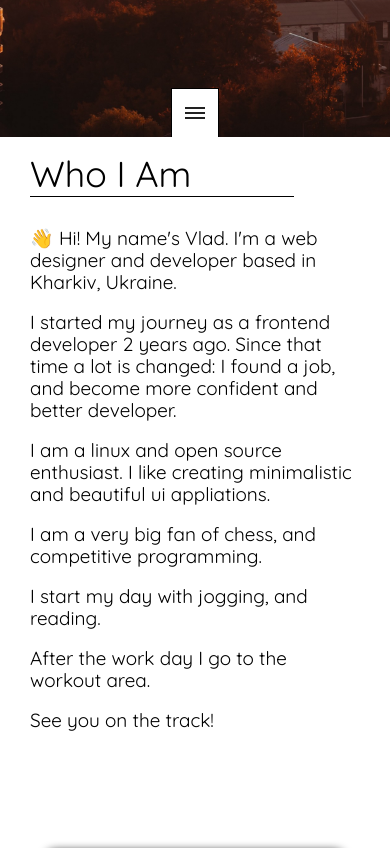
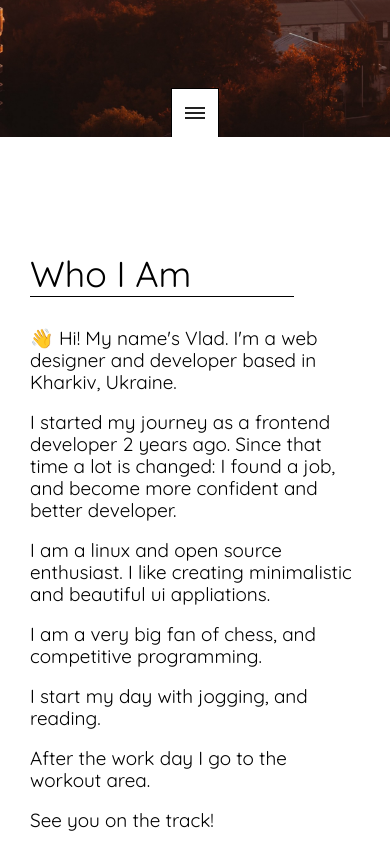
Before and after one commit to VladPetryshyn/VladPetryshyn.github.io, a plain HTML site: page index.html in a window 390 px wide. Shown: the part 707-1555 px from the top of the page. Drawn offline with Linux system fonts and the light colour scheme.

Commit message:
Quick fixed icon, title, and about-me section padding

```diff
--- a/index.html
+++ b/index.html
@@ -3,8 +3,9 @@
   <head>
     <meta charset="UTF-8" />
     <meta name="viewport" content="width=device-width, initial-scale=1.0" />
-    <title>Document</title>
+    <title>Vlad Petryshyn</title>
     <link rel="stylesheet" href="./css/style.css" />
+    <link rel="shortcut icon" type="image/x-icon" href="./img/logo.ico" />
   </head>
   <body>
     <main class="wrapper">
--- a/scss/style.scss
+++ b/scss/style.scss
@@ -266,6 +266,7 @@ body.nav-active {
   }
   @media (max-width: 1030px) {
     padding-left: 150px;
+    padding-top: 100px;
   }
   @media (max-width: 810px) {
     padding-left: 100px;
@@ -282,6 +283,7 @@ body.nav-active {
     align-items: center;
     justify-content: center;
     padding: 0 30px;
+    padding-top: 100px;
     &__title {
       position: relative;
       bottom: 0;
```
Also changed, not shown: css/style.css, img/logo.ico (added).
